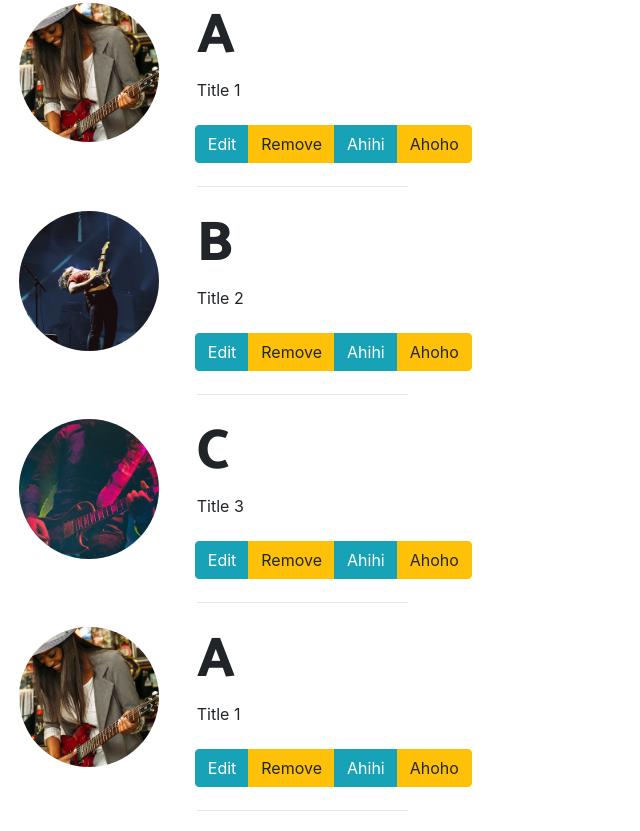
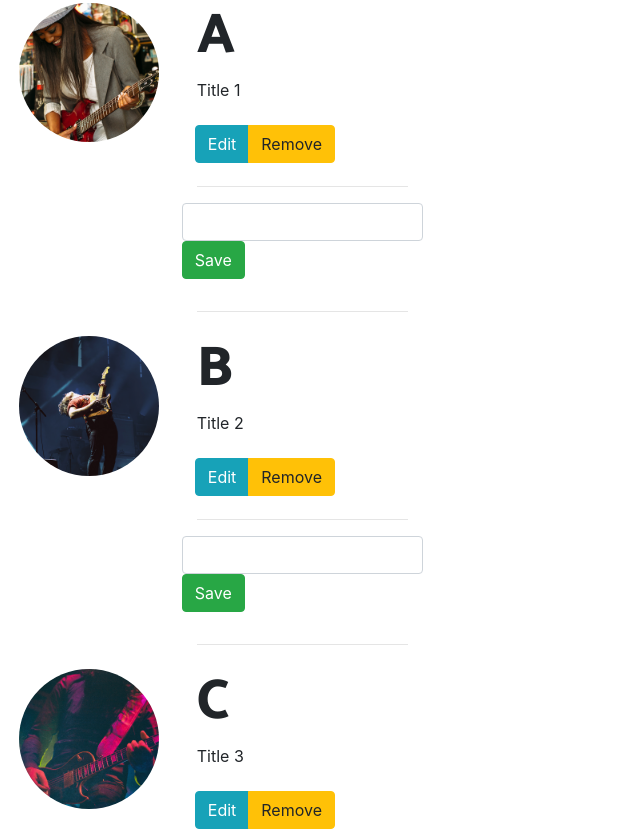
Before and after one commit to cntt2-trangle/react-js, a React (Create React App) app: page / in a window 1280 px wide. Shown: the part 688-1519 px from the top of the page, without its empty margins (0-640 px from the left). Built offline with nearby package versions, Linux system fonts and the light colour scheme.

Commit message:
[PHAN-07] 019 Hieu ve state

```diff
--- a/src/Component/content/Content.js
+++ b/src/Component/content/Content.js
@@ -3,6 +3,9 @@ import React, { Component } from 'react';
 class Content extends Component {
     constructor(props){
         super(props);
+        this.state = {
+            trangThai:0
+        }
     }
 
     thongbao = () => {
@@ -35,8 +38,16 @@ class Content extends Component {
                             <div className="btn btn-group">
                                 <div className="btn btn-info" onClick={this.thongbao}>Edit</div>
                                 <div className="btn btn-warning" onClick={this.thongbao2}>Remove</div>
-                                <div className="btn btn-info" onClick={() => this.thongbao3("Say hi")}>Ahihi</div>
-                                <div className="btn btn-warning" onClick={this.thongbao3.bind(this,"Say helllo")}>Ahoho</div>
+                                {/* <div className="btn btn-info" onClick={() => this.thongbao3("Say hi")}>Ahihi</div>
+                                <div className="btn btn-warning" onClick={this.thongbao3.bind(this,"Say helllo")}>Ahoho</div> */}
+                            </div>
+                        </div>
+                        <hr />
+
+                        <div className="row">
+                            <div className="form-group">
+                            <input type="text" name="ten" className="form-control" />
+                            <div className="btn btn-success">Save</div>
                             </div>
                         </div>
                         <hr />
```
